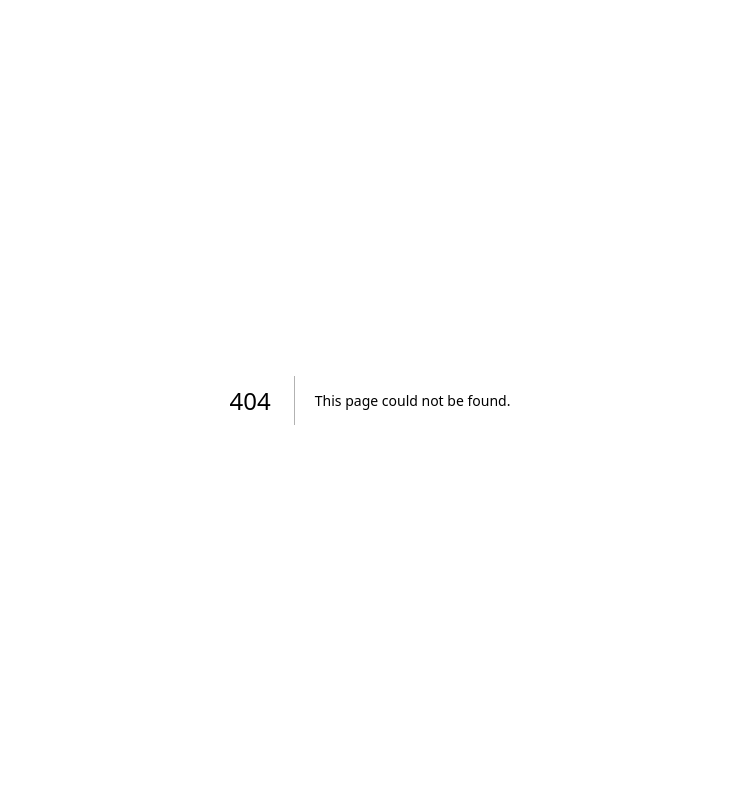
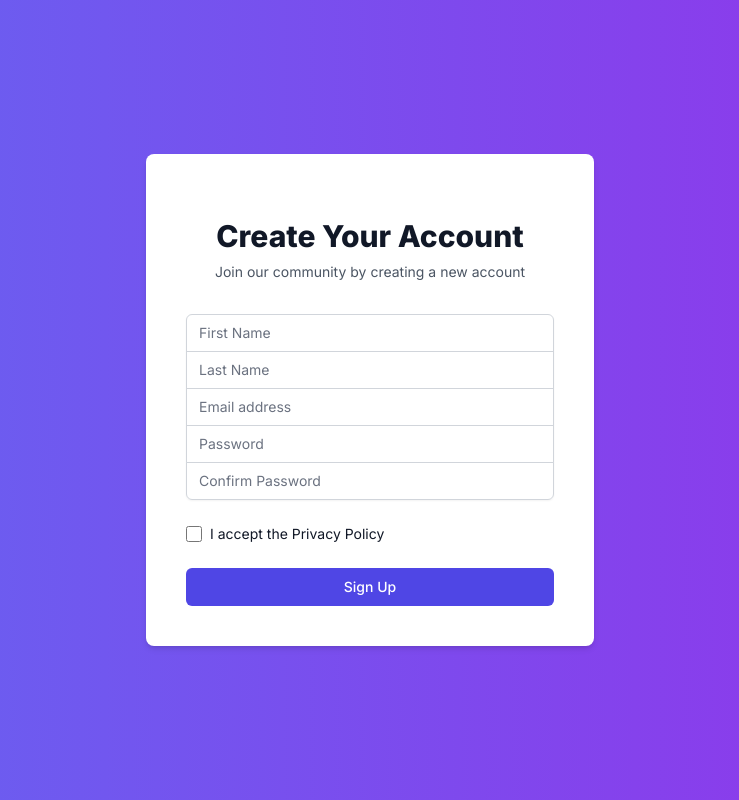
Before and after one commit to muratyanasoglu/activity_page, a Next.js app: page /sign_up in a window 1280 px wide. Before the commit this address had no page. Shown: the whole page, without its empty margins (270-1009 px from the left). Built offline with nearby package versions, Linux system fonts and the light colour scheme.

Commit message:
Add files via upload

```diff
--- /dev/null
+++ b/app/sign_up/page.tsx
@@ -0,0 +1,103 @@
+// pages/signup.tsx
+import React from 'react';
+
+const SignUpPage = () => {
+
+    return (
+        <div className="min-h-screen flex items-center justify-center bg-gradient-to-r from-indigo-500 to-purple-600 py-12 px-4 sm:px-6 lg:px-8">
+            <div className="container mx-auto">
+                <div className="max-w-md mx-auto bg-white p-10 rounded-lg shadow-md">
+                    <div>
+                        <h2 className="mt-6 text-center text-3xl font-extrabold text-gray-900">
+                            Create Your Account
+                        </h2>
+                        <p className="mt-2 text-center text-sm text-gray-600">Join our community by creating a new account</p>
+                    </div>
+                    <div className="mt-8 space-y-6">
+                        <div className="rounded-md shadow-sm -space-y-px">
+                            <div>
+                                <label htmlFor="first-name" className="sr-only">First Name</label>
+                                <input
+                                    id="first-name"
+                                    name="first-name"
+                                    type="text"
+                                    required
+                                    className="appearance-none rounded-t-md relative block w-full px-3 py-2 border border-gray-300 placeholder-gray-500 text-gray-900 focus:outline-none focus:ring-indigo-500 focus:border-indigo-500 focus:z-10 sm:text-sm"
+                                    placeholder="First Name"
+                                />
+                            </div>
+                            <div>
+                                <label htmlFor="last-name" className="sr-only">Last Name</label>
+                                <input
+                                    id="last-name"
+                                    name="last-name"
+                                    type="text"
+                                    required
+                                    className="appearance-none relative block w-full px-3 py-2 border border-gray-300 placeholder-gray-500 text-gray-900 focus:outline-none focus:ring-indigo-500 focus:border-indigo-500 focus:z-10 sm:text-sm"
+                                    placeholder="Last Name"
+                                />
+                            </div>
+                            <div>
+                                <label htmlFor="email-address-signup" className="sr-only">Email Address</label>
+                                <input
+                                    id="email-address-signup"
+                                    name="email"
+                                    type="email"
+                                    required
+                                    className="appearance-none relative block w-full px-3 py-2 border border-gray-300 placeholder-gray-500 text-gray-900 focus:outline-none focus:ring-indigo-500 focus:border-indigo-500 focus:z-10 sm:text-sm"
+                                    placeholder="Email address"
+                                />
+                            </div>
+                            <div>
+                                <label htmlFor="password-signup" className="sr-only">Password</label>
+                                <input
+                                    id="password-signup"
+                                    name="password"
+                                    type="password"
+                                    required
+                                    className="appearance-none relative block w-full px-3 py-2 border border-gray-300 placeholder-gray-500 text-gray-900 focus:outline-none focus:ring-indigo-500 focus:border-indigo-500 focus:z-10 sm:text-sm"
+                                    placeholder="Password"
+                                />
+                            </div>
+                            <div>
+                                <label htmlFor="password-confirm" className="sr-only">Confirm Password</label>
+                                <input
+                                    id="password-confirm"
+                                    name="password-confirm"
+                                    type="password"
+                                    required
+                                    className="appearance-none rounded-b-md relative block w-full px-3 py-2 border border-gray-300 placeholder-gray-500 text-gray-900 focus:outline-none focus:ring-indigo-500 focus:border-indigo-500 focus:z-10 sm:text-sm"
+                                    placeholder="Confirm Password"
+                                />
+                            </div>
+                        </div>
+
+                        <div className="flex items-center justify-between">
+                            <div className="flex items-center">
+                                <input
+                                    id="privacy-policy"
+                                    name="privacy-policy"
+                                    type="checkbox"
+                                    className="h-4 w-4 text-indigo-600 focus:ring-indigo-500 border-gray-300 rounded"
+                                />
+                                <label htmlFor="privacy-policy" className="ml-2 block text-sm text-gray-900">
+                                    I accept the Privacy Policy
+                                </label>
+                            </div>
+                        </div>
+
+                        <div>
+                            <button
+                                className="group relative w-full flex justify-center py-2 px-4 border border-transparent text-sm font-medium rounded-md text-white bg-indigo-600 hover:bg-indigo-700 focus:outline-none focus:ring-2 focus:ring-offset-2 focus:ring-indigo-500"
+                            >
+                                Sign Up
+                            </button>
+                        </div>
+                    </div>
+                </div>
+            </div>
+        </div>
+    );
+}
+
+export default SignUpPage;
```
